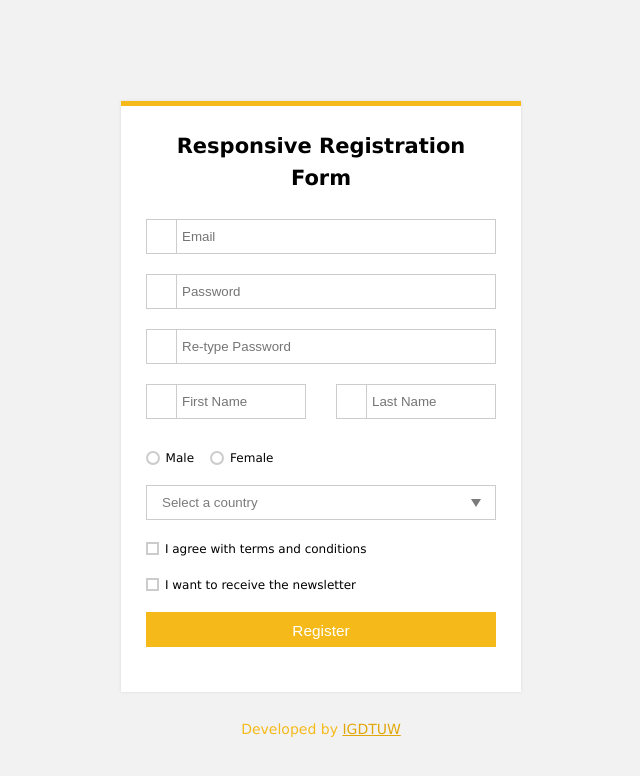
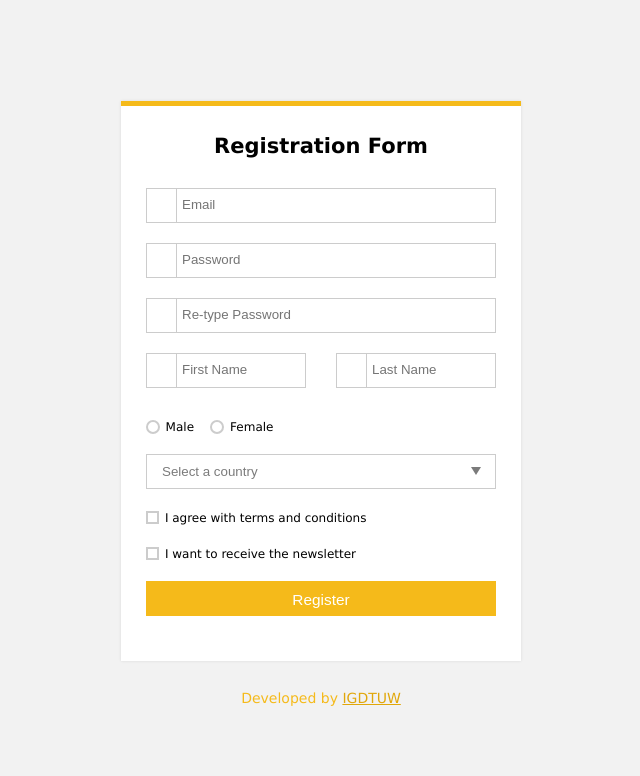
Before and after one commit to neetika14/serviceNow, a plain HTML site: page reg.html in a window 1280 px wide. Shown: the whole page, without its empty margins (319-959 px from the left). Drawn offline with Linux system fonts and the light colour scheme.

Commit message:
Update reg.html

```diff
--- a/reg.html
+++ b/reg.html
@@ -1,7 +1,7 @@
 <!DOCTYPE html>
 <html lang="en">
     <head>
-        <title>Find Me</title>
+        <title>Register here!</title>
         <link rel="stylesheet" href="reg.css">
     </head>
 <body>
@@ -9,7 +9,7 @@
 <div class="form_wrapper">
     <div class="form_container">
       <div class="title_container">
-        <h2>Responsive Registration Form</h2>
+        <h2>Registration Form</h2>
       </div>
       <div class="row clearfix">
         <div class="">
```
